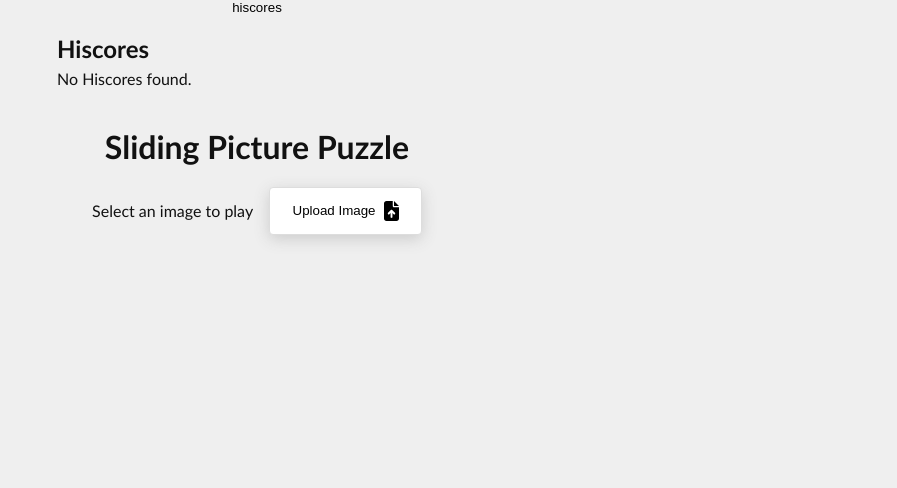
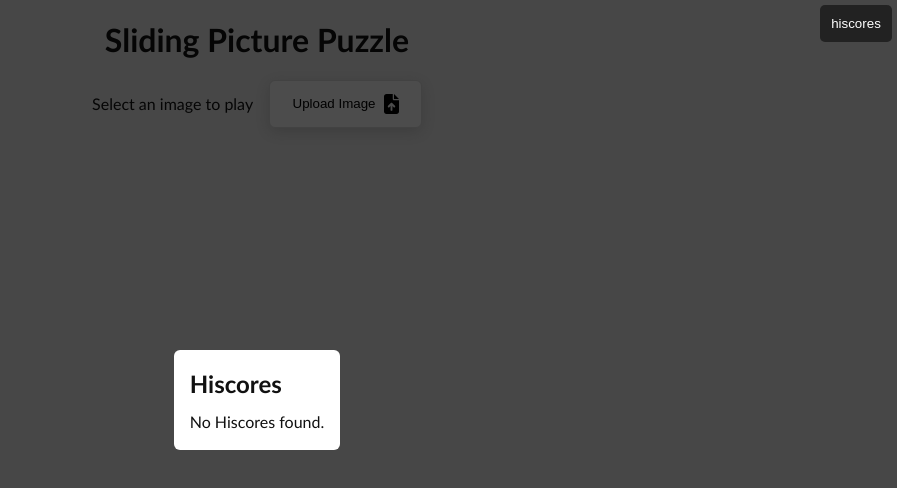
Before and after one commit to adamdgit/puzzle, a React (Vite) app: page / in a window 1280 px wide. Both pictures are taken after a click on the button "hiscores". Shown: the top 488 px of the page, without its empty margins (383-1280 px from the left). Built offline with nearby package versions, Linux system fonts and the light colour scheme.

Commit message:
hiscores and restart btn styles

```diff
--- a/src/index.css
+++ b/src/index.css
@@ -36,20 +36,20 @@ main {
   height: 20px;
 }
 
-.btn {
+.btn, .restart-btn {
   display: flex;
   align-items: center;
   gap: .5rem;
   padding: .8rem 1.4rem;
   background-color: #fff;
   border: 1px solid #ddd;
-  border-radius: 4px;
+  border-radius: 6px;
   box-shadow: 0 4px 15px 0 #ccc;
   width: fit-content;
   transition: 120ms ease-in-out;
 }
 
-.btn:hover {
+.btn:hover, .restart-btn:hover {
   background-color: #333;
   color: white;
 }
@@ -82,3 +82,34 @@ main {
   text-align: center;
   padding-bottom: 1rem;
 }
+
+.hiscore-wrap {
+  z-index: 99;
+  pointer-events: none;
+  position: absolute;
+  inset: 0;
+  display: grid;
+  justify-content: center;
+  align-items: center;
+  background: rgba(0, 0, 0, 0.7);
+}
+
+.hiscore-btn {
+  z-index: 999;
+  position: absolute;
+  top: 5px;
+  right: 5px;
+  padding: .7rem;
+  background: #222;
+  border-radius: 5px;
+  color: white;
+}
+
+.hiscores {
+  display: grid;
+  gap: .5rem;
+  padding: 1rem;
+  background-color: white;
+  border-radius: 6px;
+  list-style: none;
+}
```
